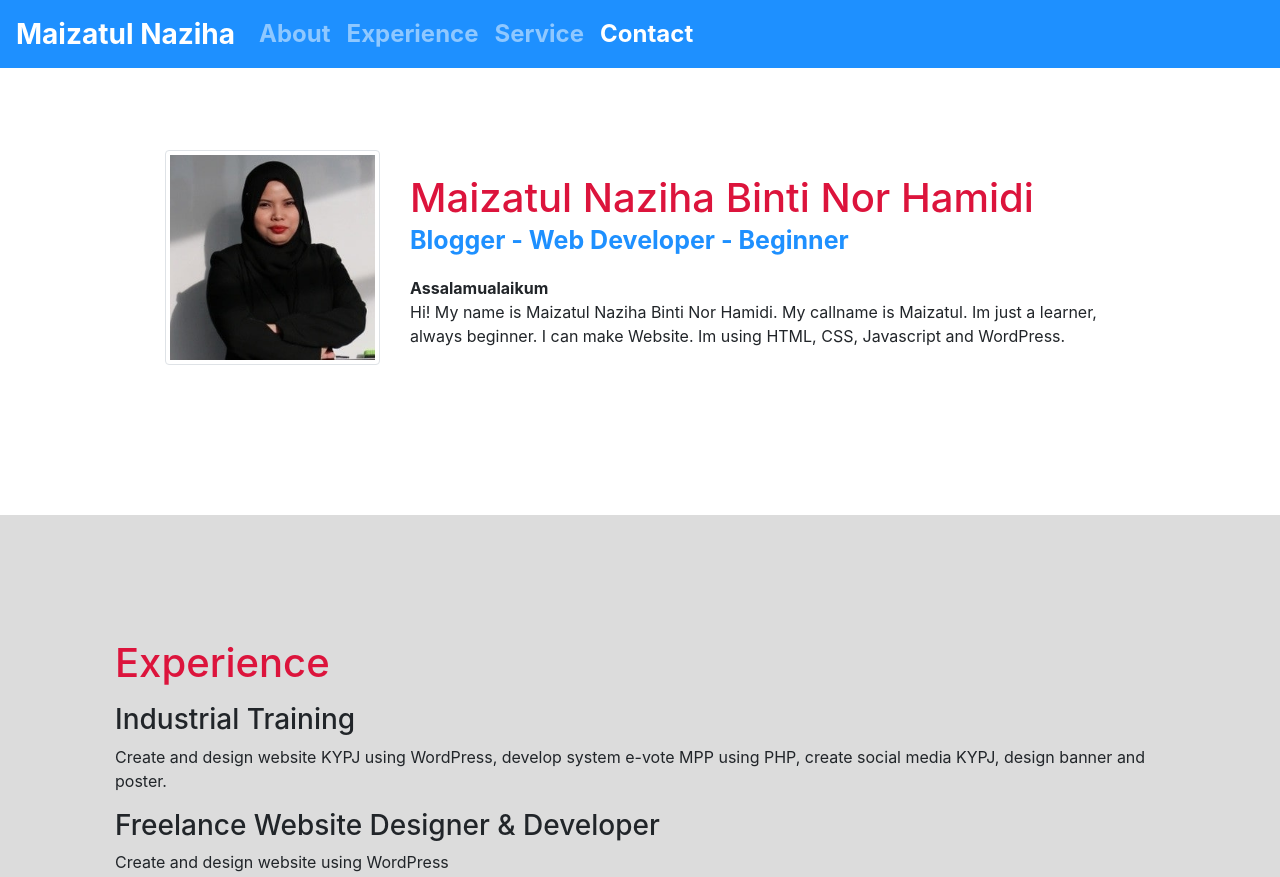
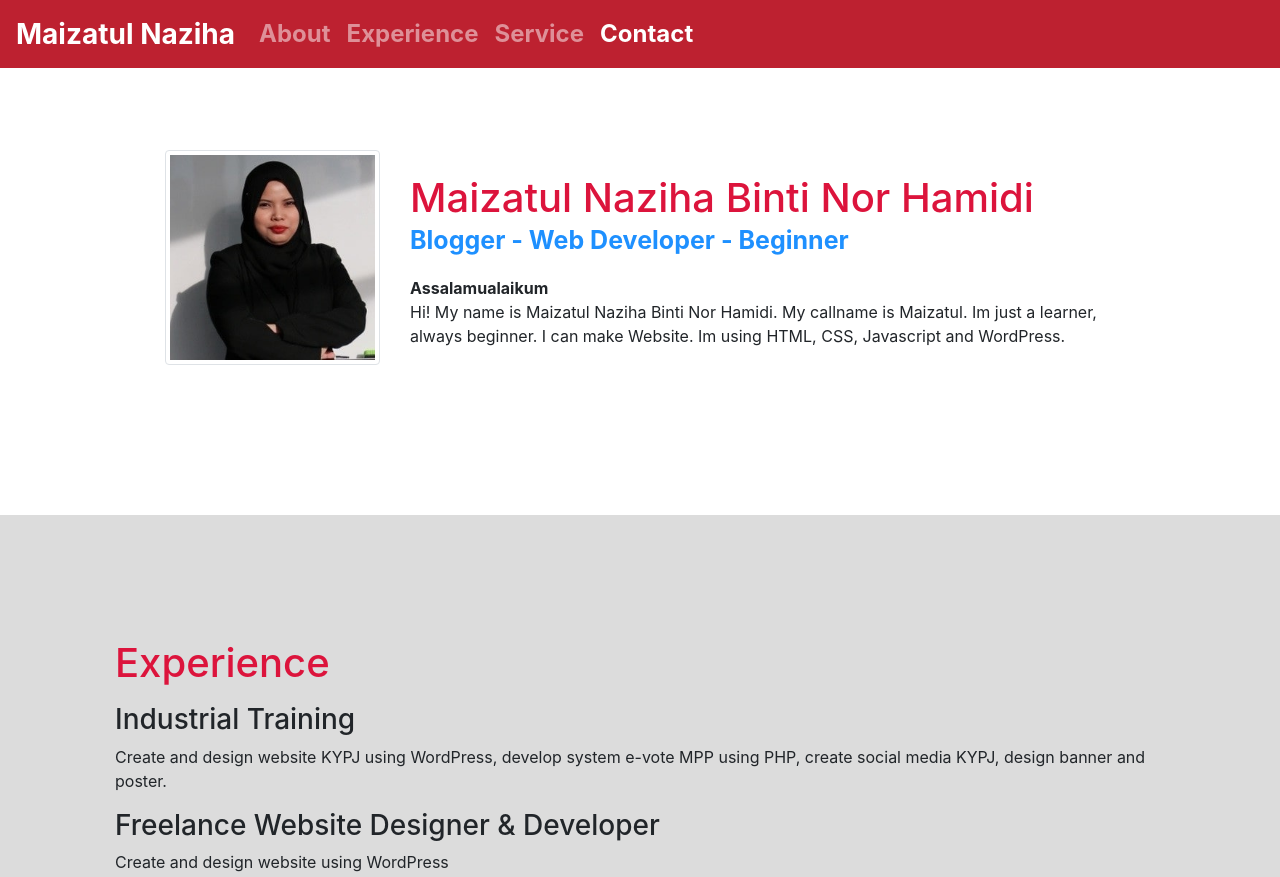
Before and after one commit to maizatulnaziha1/Portfolio, a plain HTML site: page index.html in a window 1280 px wide. Shown: the top 877 px of the page. Drawn offline with Linux system fonts and the light colour scheme.

Commit message:
Update kastem.css

```diff
--- a/pendor/tambahan/kastem.css
+++ b/pendor/tambahan/kastem.css
@@ -64,7 +64,7 @@ body, section
 
 .begrond-biru
 {
-	background-color: dodgerblue;
+	background-color: #bd2130;
 }
 
 .navbar
```
